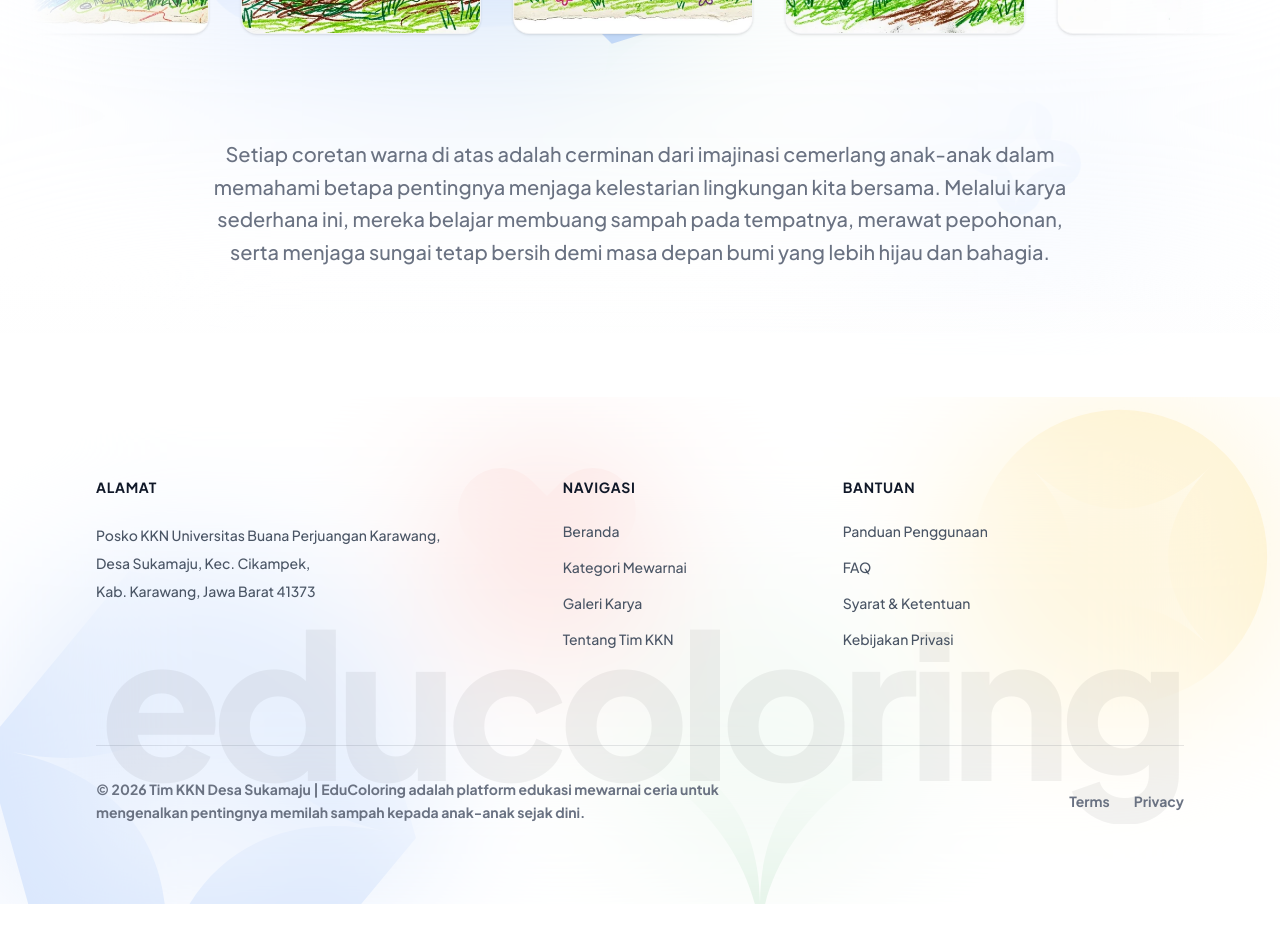
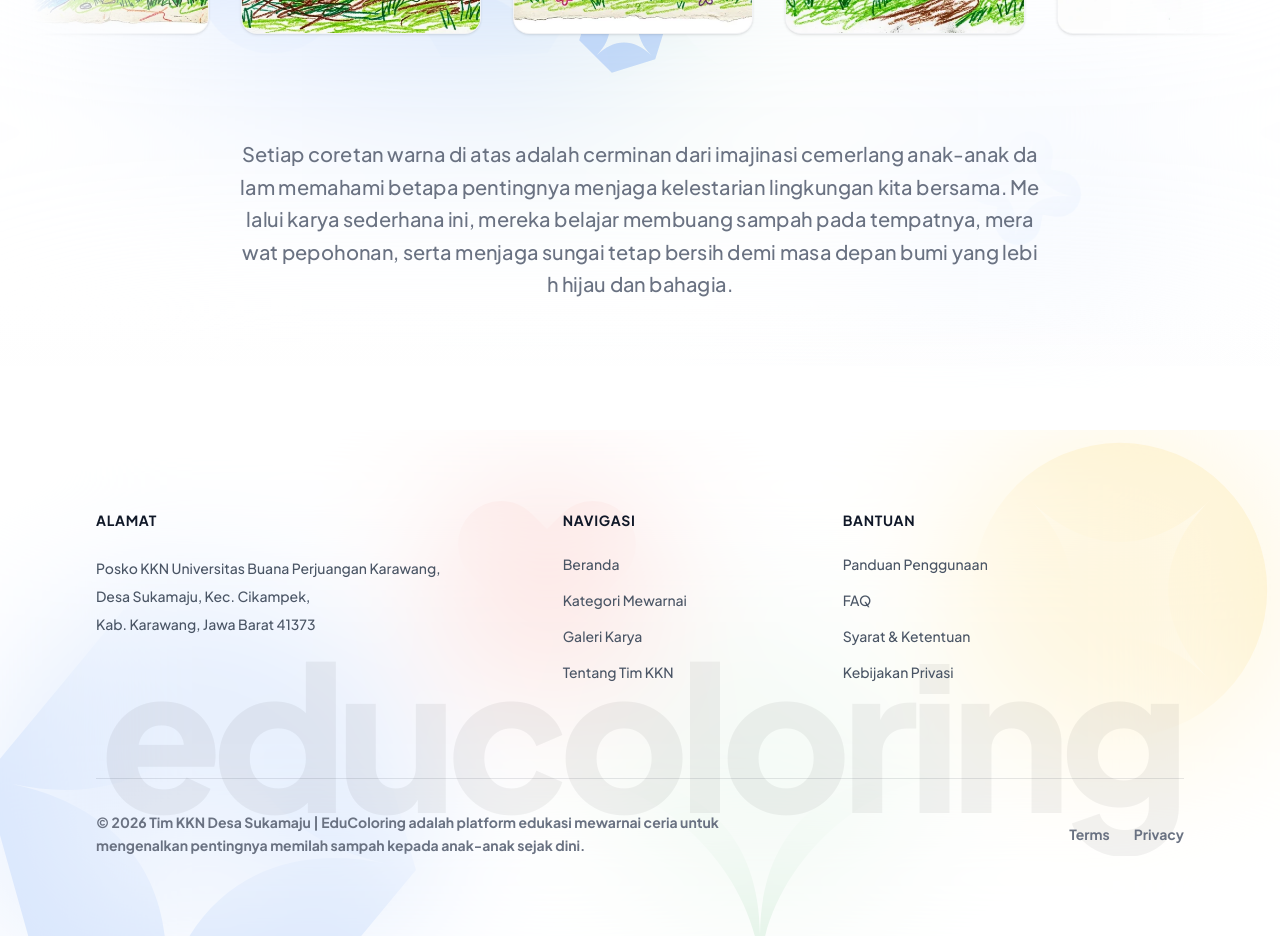
Before and after one commit to iqbalgsr46/Web-Proker-KKN-UBP-2026, a Next.js app: page /galeri in a window 1280 px wide. Shown: the part 3100-4036 px from the top of the page. Before the commit the page ends 4004 px from the top, so only its background shows below. Built offline with nearby package versions, Linux system fonts and the light colour scheme.

Commit message:
feat(galeri): restore ScrambledText interactive mouse animation

```diff
--- a/src/app/galeri/page.tsx
+++ b/src/app/galeri/page.tsx
@@ -1,5 +1,6 @@
 import { AbstractBlob } from "@/components/ui/AbstractBlob";
 import Image from "next/image";
+import ScrambledText from "@/components/ui/ScrambledText";
 import Masonry from "@/components/ui/Masonry";
 import { MorphingText } from "@/components/ui/morphing-text";
 import { Iphone } from "@/components/ui/iphone";
@@ -194,9 +195,15 @@ export default function GaleriPage() {
           </div>
 
           <div className="mt-16 md:mt-24 w-full flex justify-center px-6">
-            <p className="text-center text-gray-500 font-medium text-lg md:text-xl leading-relaxed max-w-4xl">
+            <ScrambledText
+              className="text-center text-gray-500 font-medium text-lg md:text-xl leading-relaxed"
+              radius={150}
+              duration={1.5}
+              speed={0.4}
+              scrambleChars=".:/\"
+            >
               Setiap coretan warna di atas adalah cerminan dari imajinasi cemerlang anak-anak dalam memahami betapa pentingnya menjaga kelestarian lingkungan kita bersama. Melalui karya sederhana ini, mereka belajar membuang sampah pada tempatnya, merawat pepohonan, serta menjaga sungai tetap bersih demi masa depan bumi yang lebih hijau dan bahagia.
-            </p>
+            </ScrambledText>
           </div>
         </div>
 
```
